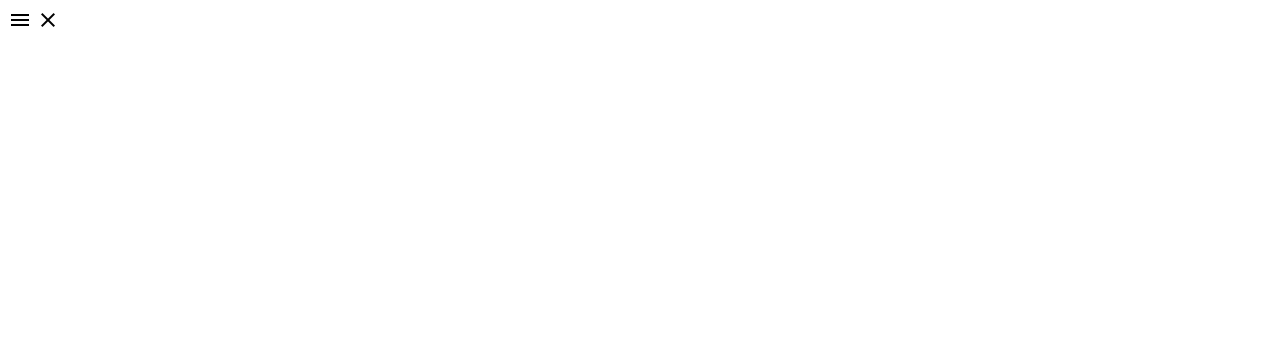
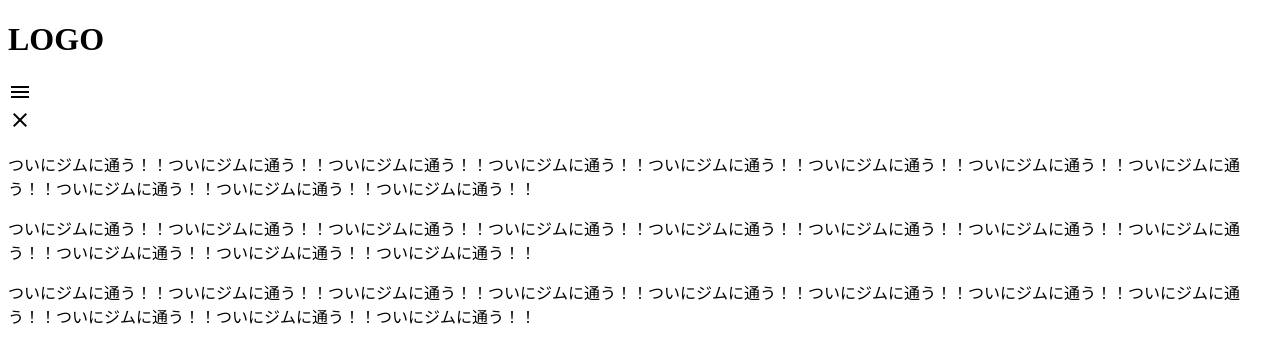
Before and after one commit to sss-tai/practices, a plain HTML site: page hamburgerMenu/indes.html in a window 1280 px wide. Drawn offline with Linux system fonts and the light colour scheme.

Commit message:
ヘッダー・メイン設定

```diff
--- a/hamburgerMenu/indes.html
+++ b/hamburgerMenu/indes.html
@@ -10,8 +10,24 @@
   <link rel="stylesheet" href="css/styles.css">
 </head>
 <body>
-  <span class="material-icons">menu</span>
-  <span class="material-icons">close</span>
+  <header>
+    <div class="logo">
+      <h1>LOGO</h1>
+    </div>
+
+    <!-- スマートフォン用のメニュー -->
+    <div class="sp-menu">
+      <span class="material-icons" id="open">menu</span>
+    </div>
+
+  </header>
+  <span class="material-icons" id="close">close</span>
+
+  <main>
+    <p>ついにジムに通う！！ついにジムに通う！！ついにジムに通う！！ついにジムに通う！！ついにジムに通う！！ついにジムに通う！！ついにジムに通う！！ついにジムに通う！！ついにジムに通う！！ついにジムに通う！！ついにジムに通う！！</p>
+    <p>ついにジムに通う！！ついにジムに通う！！ついにジムに通う！！ついにジムに通う！！ついにジムに通う！！ついにジムに通う！！ついにジムに通う！！ついにジムに通う！！ついにジムに通う！！ついにジムに通う！！ついにジムに通う！！</p>
+    <p>ついにジムに通う！！ついにジムに通う！！ついにジムに通う！！ついにジムに通う！！ついにジムに通う！！ついにジムに通う！！ついにジムに通う！！ついにジムに通う！！ついにジムに通う！！ついにジムに通う！！ついにジムに通う！！</p>
+  </main>
 
   <script src="js/main.js"></script>
 </body>
```
